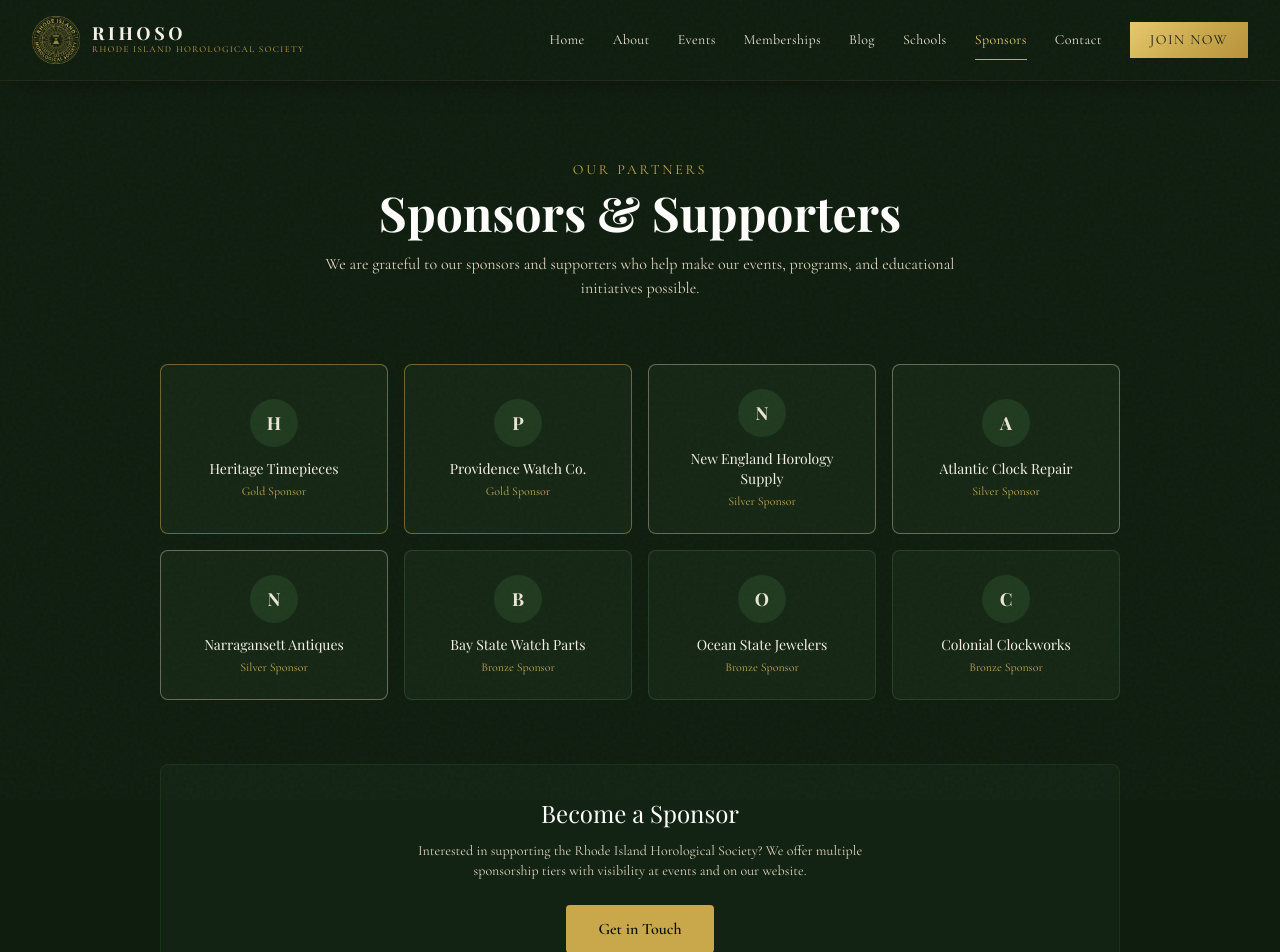
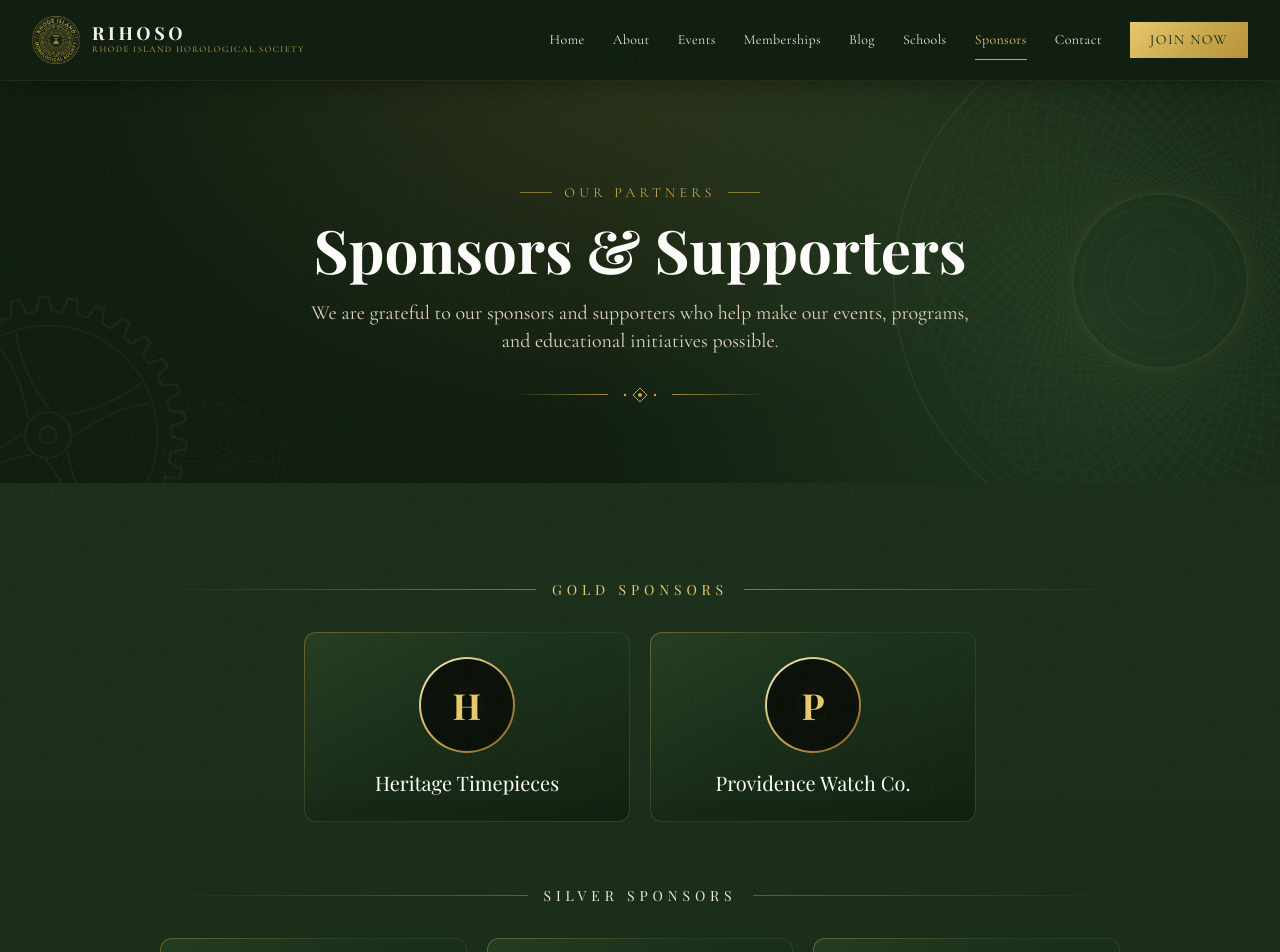
Before and after one commit to brandonsalomon-ui/rihoso-website, a Next.js app: page /sponsors in a window 1280 px wide. Shown: the top 952 px of the page. Built offline with nearby package versions, Linux system fonts and the light colour scheme; a web font is replaced by a local one.

Commit message:
Graphics refresh: sponsors page

```diff
--- a/src/app/sponsors/page.tsx
+++ b/src/app/sponsors/page.tsx
@@ -1,5 +1,8 @@
 import type { Metadata } from "next";
 import Link from "next/link";
+import PageHero from "@/components/PageHero";
+import Reveal from "@/components/Reveal";
+import { Gear, GuillocheRosette, Icon } from "@/components/ornaments";
 
 export const metadata: Metadata = {
   title: "Sponsors & Supporters",
@@ -17,64 +20,106 @@ const sponsors = [
   { name: "Colonial Clockworks", tier: "Bronze" },
 ];
 
+const TIER_STYLE: Record<string, { ring: string; text: string; glow: string }> = {
+  Gold: {
+    ring: "from-[#f9f0d6] via-[#c9a84c] to-[#7d5a26]",
+    text: "text-gold-300",
+    glow: "group-hover:shadow-[0_0_40px_-6px_rgba(201,168,76,0.6)]",
+  },
+  Silver: {
+    ring: "from-[#ffffff] via-[#b9bfc4] to-[#5f666b]",
+    text: "text-cream-200",
+    glow: "group-hover:shadow-[0_0_40px_-6px_rgba(220,225,230,0.45)]",
+  },
+  Bronze: {
+    ring: "from-[#f3c9a0] via-[#b07a4a] to-[#5e3a1e]",
+    text: "text-[#d9a77a]",
+    glow: "group-hover:shadow-[0_0_40px_-6px_rgba(176,122,74,0.55)]",
+  },
+};
+
 function SponsorCard({ name, tier }: { name: string; tier: string }) {
-  const borderColor =
-    tier === "Gold"
-      ? "border-gold-400/50"
-      : tier === "Silver"
-      ? "border-cream-300/40"
-      : "border-forest-500/40";
-
+  const t = TIER_STYLE[tier];
+  const big = tier === "Gold";
   return (
+    <div className="card-lux group h-full rounded-xl p-6 flex flex-col items-center justify-center text-center">
       <div
-      className={`bg-forest-800/60 border ${borderColor} rounded-lg p-6 flex flex-col items-center justify-center text-center hover:border-gold-400/40 transition-colors min-h-[120px]`}
+        className={`relative rounded-full p-[2px] bg-gradient-to-br ${t.ring} ${t.glow} transition-shadow duration-500 ${
+          big ? "w-24 h-24" : "w-16 h-16"
+        }`}
       >
-      <div className="w-12 h-12 rounded-full bg-forest-700 flex items-center justify-center mb-3">
-        <span className="text-cream-200 font-display text-lg font-bold">
+        <div className="w-full h-full rounded-full bg-forest-950 flex items-center justify-center relative overflow-hidden">
+          <GuillocheRosette className="absolute inset-0 w-full h-full text-gold-400/15 group-hover:animate-rotate-medium" />
+          <span className={`relative font-display font-bold ${t.text} ${big ? "text-4xl" : "text-2xl"}`}>
             {name.charAt(0)}
           </span>
         </div>
-      <p className="text-cream-100 font-display text-sm">{name}</p>
-      <p className="text-xs text-gold-400 mt-1">{tier} Sponsor</p>
+      </div>
+      <p className={`mt-4 text-cream-50 font-display ${big ? "text-xl" : "text-base"}`}>{name}</p>
     </div>
   );
 }
 
 export default function SponsorsPage() {
+  const tiers = ["Gold", "Silver", "Bronze"];
   return (
-    <section className="py-20 bg-forest-900">
-      <div className="max-w-5xl mx-auto px-4 sm:px-6 lg:px-8">
-        <p className="text-gold-400 text-sm uppercase tracking-[0.2em] mb-2 text-center">
-          Our Partners
-        </p>
-        <h1 className="text-4xl sm:text-5xl font-display font-bold text-cream-50 mb-4 text-center">
-          Sponsors &amp; Supporters
-        </h1>
-        <p className="text-center text-cream-300 mb-16 max-w-2xl mx-auto">
-          We are grateful to our sponsors and supporters who help make our events, programs, and
-          educational initiatives possible.
-        </p>
+    <>
+      <PageHero
+        eyebrow="Our Partners"
+        title="Sponsors & Supporters"
+        subtitle="We are grateful to our sponsors and supporters who help make our events, programs, and educational initiatives possible."
+      />
 
-        <div className="grid grid-cols-2 sm:grid-cols-3 lg:grid-cols-4 gap-4">
-          {sponsors.map((sponsor) => (
-            <SponsorCard key={sponsor.name} {...sponsor} />
+      <section className="py-20 sm:py-24 bg-forest-800">
+        <div className="max-w-5xl mx-auto px-4 sm:px-6 lg:px-8 space-y-16">
+          {tiers.map((tier) => {
+            const list = sponsors.filter((s) => s.tier === tier);
+            if (!list.length) return null;
+            return (
+              <div key={tier}>
+                <Reveal className="flex items-center gap-4 mb-8">
+                  <span className={`h-px flex-1 bg-gradient-to-r from-transparent ${tier === "Gold" ? "to-gold-400/60" : "to-cream-300/30"}`} />
+                  <h2 className={`font-display text-sm uppercase tracking-[0.35em] ${TIER_STYLE[tier].text}`}>
+                    {tier} Sponsors
+                  </h2>
+                  <span className={`h-px flex-1 bg-gradient-to-l from-transparent ${tier === "Gold" ? "to-gold-400/60" : "to-cream-300/30"}`} />
+                </Reveal>
+                <div
+                  className={`grid gap-5 ${
+                    tier === "Gold" ? "grid-cols-1 sm:grid-cols-2 max-w-2xl mx-auto" : "grid-cols-2 sm:grid-cols-3"
+                  }`}
+                >
+                  {list.map((sponsor, i) => (
+                    <Reveal key={sponsor.name} delay={i * 100} className="h-full">
+                      <SponsorCard {...sponsor} />
+                    </Reveal>
                   ))}
                 </div>
+              </div>
+            );
+          })}
 
-        <div className="mt-16 text-center bg-forest-800/40 border border-forest-600/30 rounded-lg p-8">
-          <h2 className="text-2xl font-display text-cream-50 mb-3">Become a Sponsor</h2>
-          <p className="text-cream-300 text-sm mb-6 max-w-lg mx-auto">
+          <Reveal>
+            <div className="relative overflow-hidden text-center rounded-2xl panel-lux p-10 sm:p-12">
+              <div className="pointer-events-none absolute -right-16 -top-16 text-gold-400/10">
+                <Gear className="w-56 h-56 animate-rotate-slow" teeth={26} />
+              </div>
+              <h2 className="relative text-3xl font-display text-cream-50 mb-3">Become a Sponsor</h2>
+              <p className="relative text-cream-300 text-lg mb-8 max-w-lg mx-auto">
                 Interested in supporting the Rhode Island Horological Society? We offer
                 multiple sponsorship tiers with visibility at events and on our website.
               </p>
               <Link
                 href="/contact"
-            className="inline-block bg-gold-400 text-forest-950 px-8 py-3 rounded font-semibold hover:bg-gold-300 transition-colors"
+                className="btn-gold relative inline-flex items-center gap-2 px-8 py-3 tracking-widest uppercase"
               >
                 Get in Touch
+                <Icon name="arrow" className="w-4 h-4" />
               </Link>
             </div>
+          </Reveal>
         </div>
       </section>
+    </>
   );
 }
```
Lines whose indentation alone changed are shown as unchanged.
